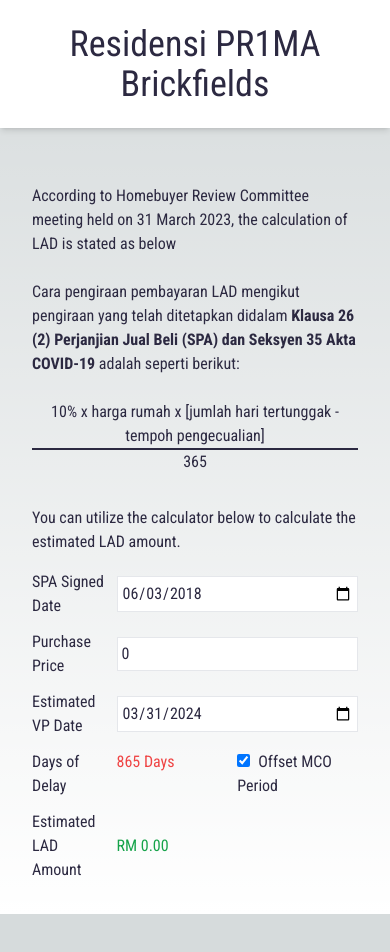
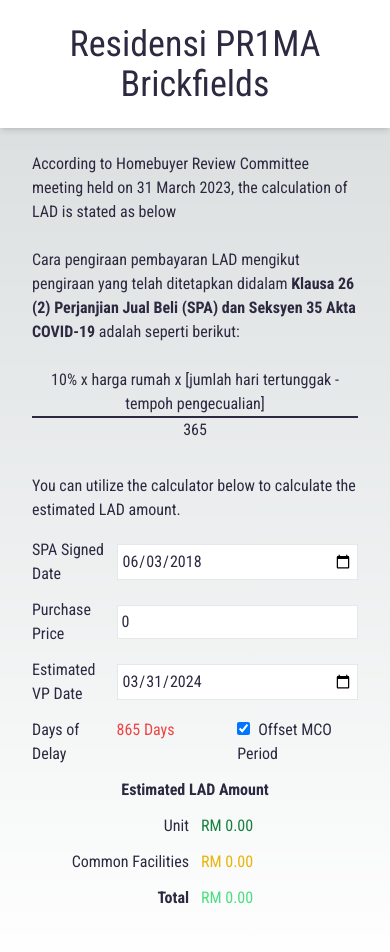
Before and after one commit to bryantung/pr1ma-brickfields, a Next.js app: page /pr1ma-brickfields/lad-calculator in a window 390 px wide. Shown: the top 952 px of the page. Before the commit the page ends 914 px from the top, so only its background shows below. Built offline with nearby package versions, Linux system fonts and the light colour scheme.

Commit message:
add common facilities LAD calculation

```diff
--- a/app/lad-calculator/page.tsx
+++ b/app/lad-calculator/page.tsx
@@ -1,18 +1,21 @@
 "use client";
-import { ChangeEvent, useState } from "react";
+import { ChangeEvent, useEffect, useState } from "react";
 import moment from "moment";
 
 export default function LADCalculator() {
   const YYYY_MM_DD = "YYYY-MM-DD";
 
   const mcoPeriod = 167;
-  const ladPercentage = 0.1;
+  const unitLADPercentage = 0.1;
+  const cfLADPercentage = 0.2;
 
 
   const [spaDate, setSpaDate] = useState<Date>(new Date("2018-06-03"));
   const [estimatedVP, setEstimatedVP] = useState<Date>(new Date("2024-03-31"));
   const [purchaseAmount, setPurchaseAmount] = useState<number>(0);
   const [showMCOOffset, setShowMCOOffset] = useState<boolean>(true);
+  const [ladUnitAmount, setLADUnitAmount] = useState<number>(0);
+  const [ladCFAmount, setLADCFAmount] = useState<number>(0);
 
   const getDelayInDays = (withMCO: boolean): number => {
     const spaDeliveryDate = moment(spaDate).add(36, "month");
@@ -20,12 +23,22 @@ export default function LADCalculator() {
     return withMCO ? diffDays - mcoPeriod : diffDays;
   }
 
-  const getLADAmount = (): number => {
-    return (ladPercentage * purchaseAmount * getDelayInDays(true)) / 365;
-  }
+
+  useEffect(() => {
+    const getUnitLADAmount = (): number => {
+      return (unitLADPercentage * purchaseAmount * getDelayInDays(true)) / 365;
+    }
+
+    const getCFLADAmount = (): number => {
+      return (cfLADPercentage * purchaseAmount * unitLADPercentage * getDelayInDays(true)) / 365;
+    }
+
+    setLADUnitAmount(getUnitLADAmount());
+    setLADCFAmount(getCFLADAmount());
+  }, [spaDate, estimatedVP, purchaseAmount, getDelayInDays, setLADUnitAmount, setLADCFAmount]);
 
   return (
-    <main className="flex flex-col container mx-auto p-8 md:p-24">
+    <main className="flex flex-col container mx-auto px-8 pb-16 md:p-24">
       <p>According to Homebuyer Review Committee meeting held on 31 March 2023, the calculation of LAD is stated as below</p>
       <br />
       <p>Cara pengiraan pembayaran LAD mengikut pengiraan yang telah ditetapkan didalam <b>Klausa 26 (2) Perjanjian Jual Beli (SPA) dan Seksyen 35 Akta COVID-19</b> adalah seperti berikut:</p>
@@ -78,8 +91,13 @@ export default function LADCalculator() {
               Offset MCO Period
             </label>
           </div>
-          <div>Estimated LAD Amount</div>
-          <div className="col-span-3 text-green-600">RM {getLADAmount().toFixed(2)}</div>
+          <div className="col-span-4 text-center font-bold">Estimated LAD Amount</div>
+          <div className="col-span-2 text-right">Unit</div>
+          <div className="col-span-2 text-green-700">RM {ladUnitAmount.toFixed(2)}</div>
+          <div className="col-span-2 text-right">Common Facilities</div>
+          <div className="col-span-2 text-yellow-500">RM {ladCFAmount.toFixed(2)}</div>
+          <div className="col-span-2 text-right font-bold">Total</div>
+          <div className="col-span-2 text-green-400">RM {(ladUnitAmount + ladCFAmount).toFixed(2)}</div>
         </div>
       </div>
     </main>
```
